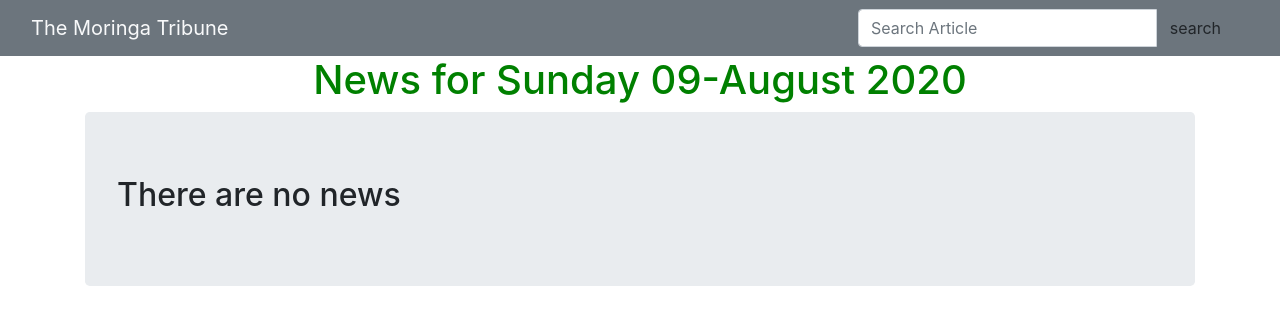
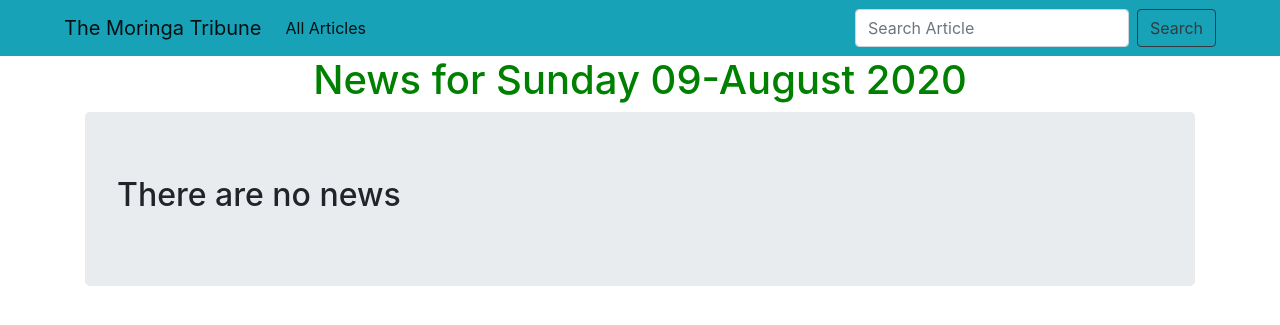
Before and after one commit to isnakolah/moringa-tribune, a Django app: page / in a window 1280 px wide. Shown: the top 325 px of the page. Run offline with Django 3.2, Linux system fonts and the light colour scheme; data that the repository does not hold is empty; some libraries are stand-ins or nearby versions.

Commit message:
update navbar

```diff
--- a/news/templates/news/article.html
+++ b/news/templates/news/article.html
@@ -11,7 +11,7 @@
       <p>{{ article.post }}</p>
     </div>
     <div class="row">
-      <p>Posted {{ article.pub_date|timesince }} by {{ article.editor.first_name }}</p>
+      <p>Posted <em>{{ article.pub_date|timesince }}</em> by <strong>{{ article.editor.first_name }}</strong></p>
     </div>
   </div>
 {% endblock content %}
--- a/news/templates/news/index.html
+++ b/news/templates/news/index.html
@@ -4,11 +4,12 @@
     {{ block.super }}
     <!-- Looping through news -->
     {% for news_item in news %}
+      <div class="card text-center my-5 rounded-0 bg-light">
 
-      <!-- Another trial -->
-      <div class="card text-center">
-        <div class="card-header">
-          {{ news_item.tags.all }}
+        <!-- The news article -->
+        <div class="card-header pb-0">
+          <!-- {{ news_item.tags.all }} -->
+          <p>tags</p>
         </div>
         <div class="card-body">
           <div class="row">
@@ -16,9 +17,7 @@
             <!-- The first part -->
             <div class="col-md-6 text-left">
               <h5 class="card-title">{{ news_item.title }}</h5>
-              <!-- <div class="float-right col-md-6" style="width: 18rem; height: auto">
-                <img class="card-img-right float-right" src="{{ news_item.image.url }}" alt="Card image cap">
-              </div> -->
+
               <!-- The summary -->
               <div class="text-left">
                 {% if news_item.summary %}
@@ -29,7 +28,7 @@
                     <strong>'{{ news_item.title }}'</strong>
                     </a>  is a good read. </p>
                 {% endif %}
-                <a href="{% url 'news:article' news_item.id %}" class="btn btn-primary">Read</a>
+                <a href="{% url 'news:article' news_item.id %}" class="btn btn-info rounded-0">Read</a>
               </div>
             </div>
 
--- a/news/templates/news/navbar.html
+++ b/news/templates/news/navbar.html
@@ -1,20 +1,28 @@
-<nav class="navbar navbar-inverse bg-secondary">
-  <div class="container-fluid">
-    <div class="navbar-header">
-      <a href="{% url 'news:news_today' %}" class="navbar-brand text-light">The Moringa Tribune</a>
-    </div>
+<nav class="navbar navbar-expand-lg navbar-light bg-info">
+  <div class="container-fluid px-5">
+    <a class="navbar-brand" href="{% url 'news:news_today' %}">The Moringa Tribune</a>
+    <button class="navbar-toggler" type="button" data-toggle="collapse" data-target="#navbarSupportedContent" aria-controls="navbarSupportedContent" aria-expanded="false" aria-label="Toggle navigation">
+      <span class="navbar-toggler-icon"></span>
+    </button>
 
-    <!-- Adding a search form -->
-    <div class="col-sm-4 col-md-4 navbar-right">
-      <form role="search" action="{% url 'news:search_results' %}" class="navbar-form" method="GET" name="q">
-        <div class="input-group">
-          <input type="text" name="article" placeholder="Search Article" class="form-control">
-          <div class="input-group-button">
-            <button type="submit" class="btn btn-default"><i class="glyphicon glyphicon-search"></i>search</button>
-          </div>
-        </div>
+    <div class="collapse navbar-collapse" id="navbarSupportedContent">
+      <ul class="navbar-nav mr-auto">
+        <li class="nav-item active">
+          <a class="nav-link" href="{% url 'news:all_news' %}">All Articles <span class="sr-only">(current)</span></a>
+        </li>
+      </ul>
+
+      <!-- The search form -->
+      <form action="{% url 'news:search_results' %}" class="form-inline my-2 my-lg-0" method="GET" role="search">
+        <input
+        class="form-control mr-sm-2"
+        type="search"
+        placeholder="Search Article"
+        aria-label="Search"
+        name="article"
+        >
+        <button class="btn btn-outline-dark my-2 my-sm-0" type="submit">Search</button>
       </form>
     </div>
-    <!-- Search form end -->
   </div>
 </nav>
```
